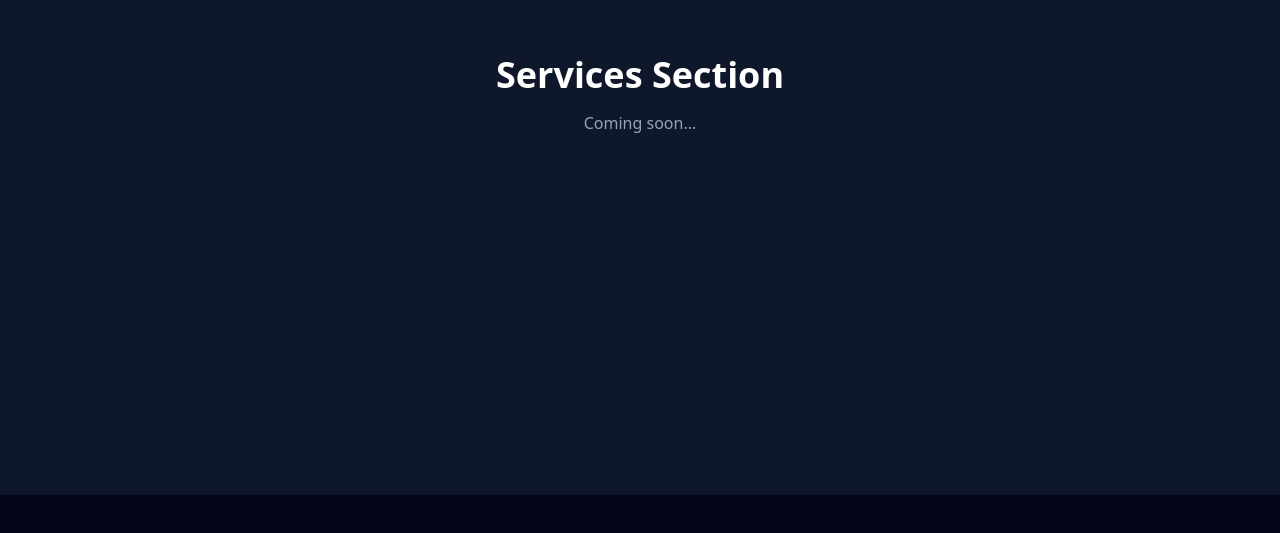
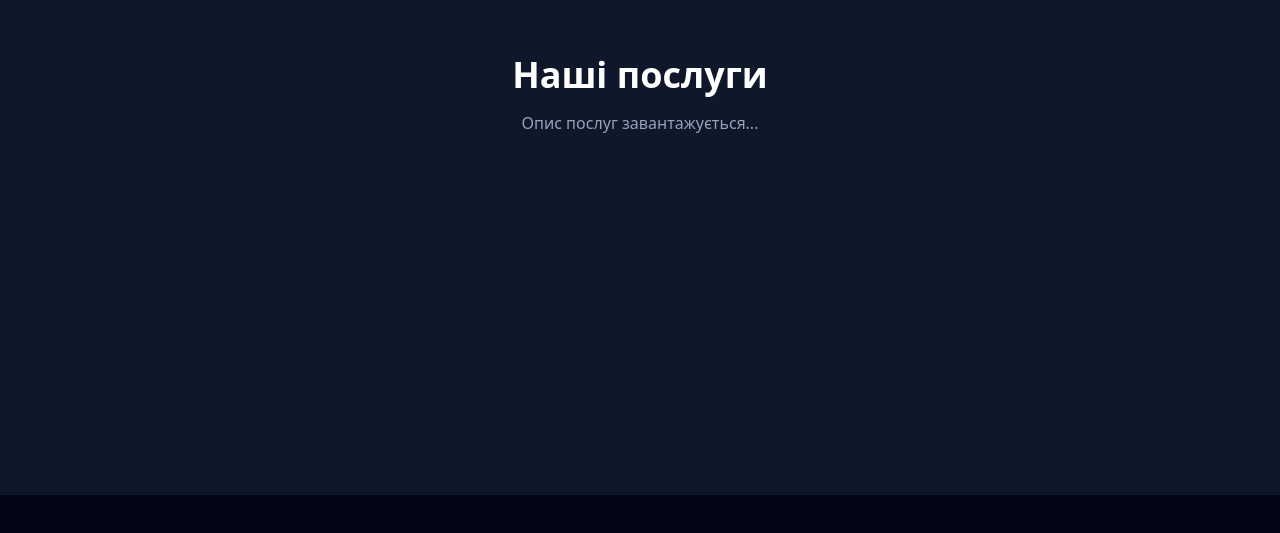
Before and after one commit to musicaicoverua-rgb/Aura-Cosmetology, a React (Vite) app: page / in a window 1280 px wide. Shown: the part 1969-2502 px from the top of the page. Built offline with nearby package versions, Linux system fonts and the light colour scheme; no server answers; the database is empty.

Commit message:
Update App.tsx

```diff
--- a/src/App.tsx
+++ b/src/App.tsx
@@ -153,9 +153,11 @@ const PublicLayout: React.FC = () => {
         >
           <div className="text-center">
             <h2 className="text-4xl font-bold text-white mb-4">
-              Services Section
-            </h2>
-            <p className="text-slate-400">Coming soon...</p>
+  {servicesData?.title || 'Наші послуги'}
+</h2>
+<p className="text-slate-400">
+  {servicesData?.description || 'Опис послуг завантажується...'}
+</p>
           </div>
         </section>
 
```
